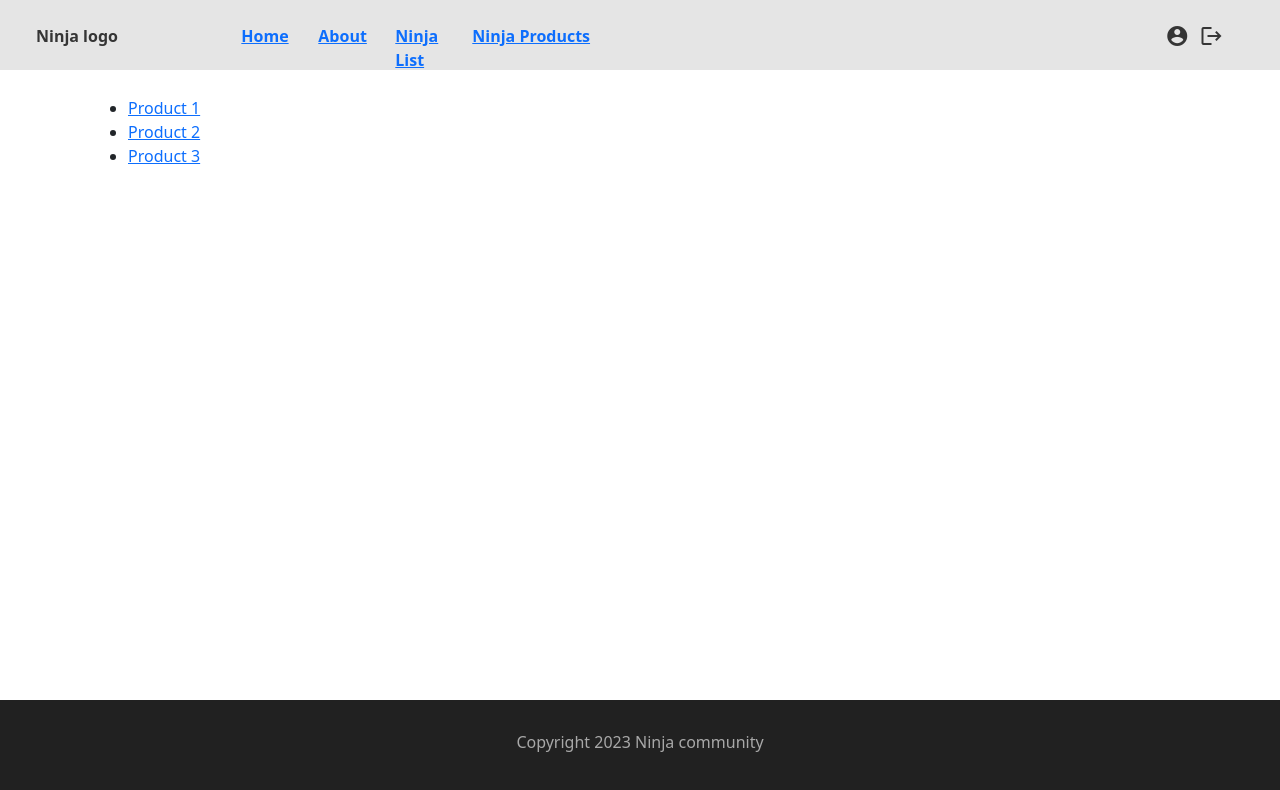
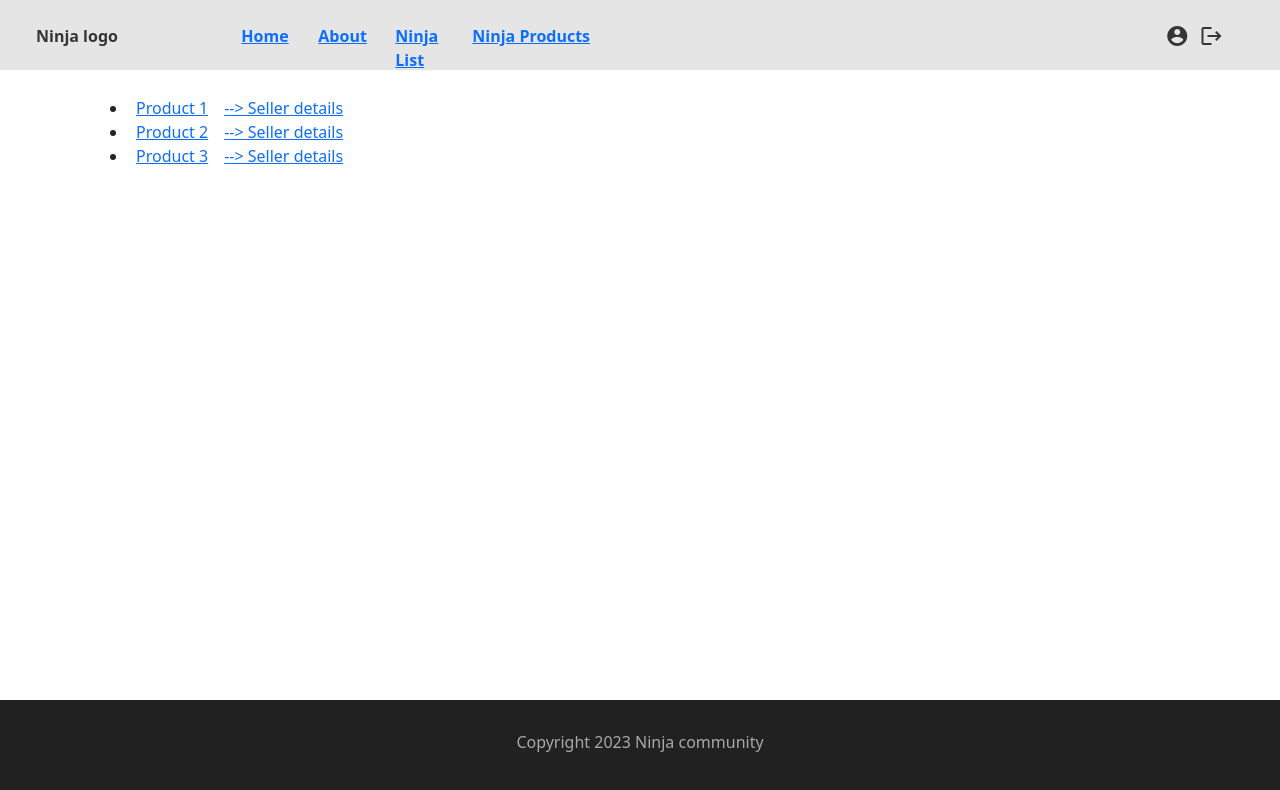
Before and after one commit to ajiths10/Next-js-StarUp, a Next.js app: page /products in a window 1280 px wide. Shown: the top 790 px of the page. Built offline with nearby package versions, Linux system fonts and the light colour scheme.

Commit message:
GetServerSideProps | layout upated

```diff
--- a/src/components/Layout.tsx
+++ b/src/components/Layout.tsx
@@ -11,7 +11,7 @@ const Layout = (props: propsType) => {
   return (
     <>
       <Header />
-      {props.children}
+      <div className="container p-5 m-5">{props.children}</div>
       <Footer />
     </>
   );
--- /dev/null
+++ b/src/components/products/types/seller.ts
@@ -0,0 +1,4 @@
+export interface seller {
+  username: string;
+  id: string;
+}
--- a/src/pages/404.tsx
+++ b/src/pages/404.tsx
@@ -23,7 +23,7 @@ const NotFound = () => {
   }, []);
 
   return (
-    <div className="container p-5 m-5 ">
+    <div>
       <Image
         src="/404-error-concept-illustration-free-vector.jpg"
         alt="Next.js Logo"
--- a/src/pages/about/index.tsx
+++ b/src/pages/about/index.tsx
@@ -1,6 +1,6 @@
 const About = () => {
   return (
-    <div className="conatiner p-5 my-5 ">
+    <div>
       <h2>About Page</h2>
     </div>
   );
--- a/src/pages/index.tsx
+++ b/src/pages/index.tsx
@@ -1,6 +1,6 @@
 export default function Home() {
   return (
-    <div className="container p-5 m-5 ">
+    <div>
       <h1>Ninjas Home page </h1>
     </div>
   );
--- a/src/pages/ninja/[id].tsx
+++ b/src/pages/ninja/[id].tsx
@@ -68,7 +68,7 @@ export const getStaticProps = async (context: getId) => {
 
 const Ninja = ({ ninjas }: propsData) => {
   return (
-    <div className="conatiner p-5 my-5 ">
+    <div>
       <h2>Ninja Details</h2>
       <div>
         <p>
--- a/src/pages/ninja/index.tsx
+++ b/src/pages/ninja/index.tsx
@@ -48,7 +48,7 @@ export default function Home({ ninjas }: { ninjas: ninja[] }) {
 
   return (
     <div className={styles.mainContainer}>
-      <div className="container p-5 m-5 ">
+      <div>
         <h1>Ninjas List </h1>
         <div className="container">
           <table className="table table-hover">
--- a/src/pages/products/[pid].tsx
+++ b/src/pages/products/[pid].tsx
@@ -59,7 +59,7 @@ const ProductItem = (props: { loadedProduct: product }) => {
   //     );
 
   return (
-    <div className="container p-5 m-5">
+    <div>
       <h1>{loadedProduct.title}</h1>
       <p>{loadedProduct.description}</p>
     </div>
--- a/src/pages/products/index.tsx
+++ b/src/pages/products/index.tsx
@@ -5,13 +5,26 @@ import { GetStaticProps } from "next";
 
 const Products = ({ products }: { products: product[] }) => {
   return (
-    <div className="container p-5 m-5">
+    <div>
       <ul>
         {products
           ? products?.map((buscat: product, index: number) => {
               return (
                 <li key={buscat.id}>
-                  <Link href={`/products/${buscat.id}`}>{buscat.title}</Link>
+                  <div className="grid gap-3 ">
+                    <Link
+                      href={`/products/${buscat.id}`}
+                      className="p-2 g-col-6"
+                    >
+                      {buscat.title}
+                    </Link>
+                    <Link
+                      href={`/products/seller/s${index + 1}`}
+                      className="p-2 g-col-6"
+                    >
+                      {"--> Seller details"}
+                    </Link>
+                  </div>
                 </li>
               );
             })
```
Also changed, not shown: src/pages/products/seller/[sid].tsx (added, +19 -0 lines), src/pages/products/seller/index.tsx (added, +18 -0 lines).
